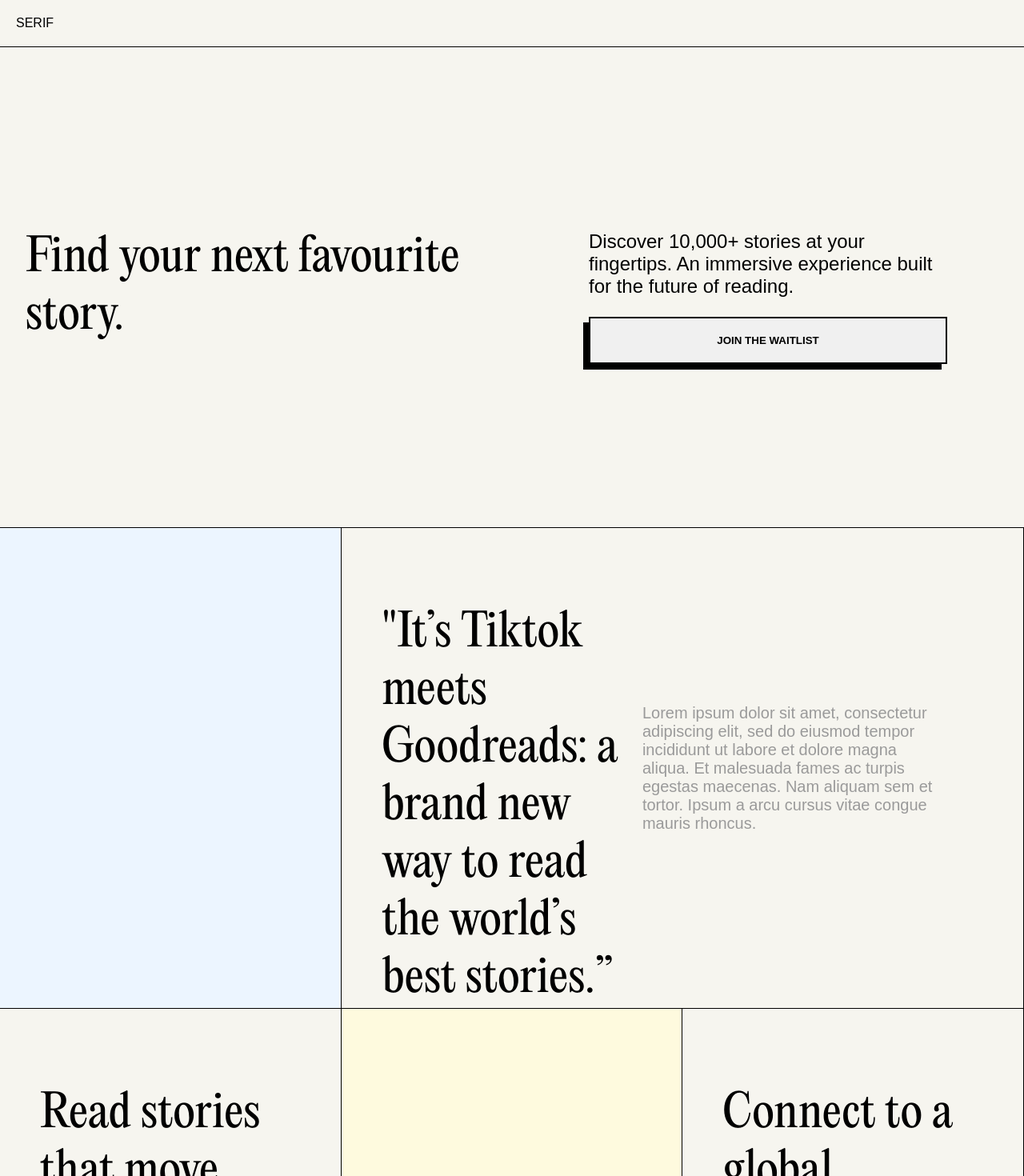
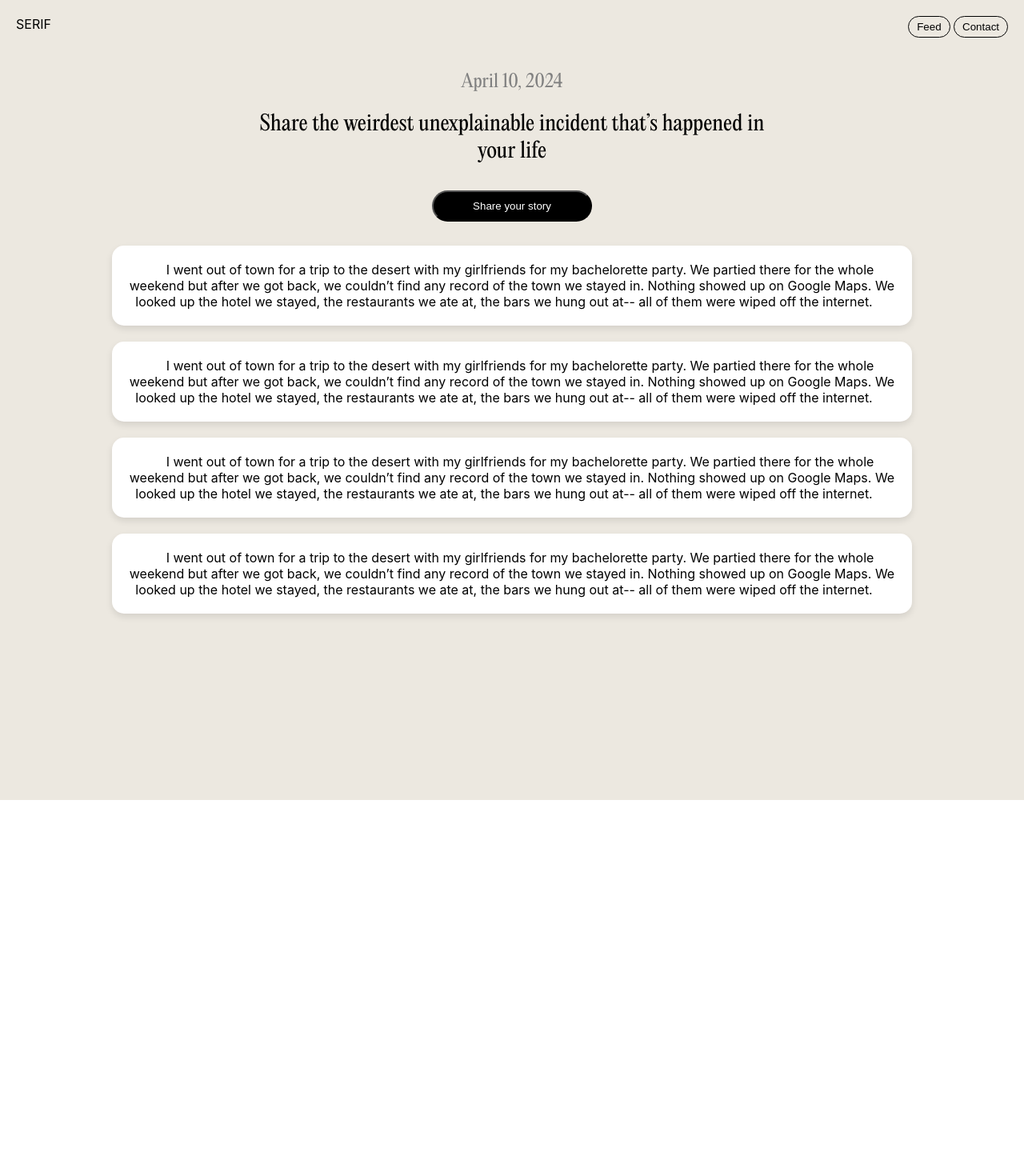
Before and after one commit to mellyeliu/serif-confessions, a React (Create React App) app: page / in a window 1280 px wide. Shown: the top 1470 px of the page at 80% size. After the commit the page ends 1000 px from the top, so only its background shows below. Built offline with nearby package versions, Linux system fonts and the light colour scheme.

Commit message:
quick confessions page

```diff
--- a/src/App.js
+++ b/src/App.js
@@ -1,13 +1,18 @@
 import logo from './logo.svg';
 import './App.css';
+import Header from './Components/Header';
 import PageLayout from './Components/PageLayout';
 import './Fonts/Fonts.css';
+import './PageLayout.css';
+import NavHeader from './Components/NavHeader';
 
 
 function App() {
   return (
     <div className="App">
-      <PageLayout/>
+      <NavHeader />
+      <Header />
+      <PageLayout />
       {/* <header className="App-header">
 
       </header> */}
--- /dev/null
+++ b/src/Components/Header.js
@@ -0,0 +1,31 @@
+import React from 'react';
+import SquareButton from './SquareButton';
+
+const buttonStyle = {
+  padding: '10px 0px',
+  width: 200,
+  borderRadius: 20,
+  background: 'black',
+  color: 'white',
+  margin: '10px 0px',
+}
+
+function Header() {
+  return (
+    <>
+      <div className="body-row single one">
+        <div style={{ color: "grey", float: 'center', marginRight: 'auto', marginLeft: 'auto', width: '50%', alignItems: 'center' }}>
+          <h3 style={{ marginBlockEnd: "0", }}>April 10, 2024</h3>
+        </div>
+      </div>
+      <div className="body-row single one">
+        <div style={{ float: 'center', marginRight: 'auto', marginLeft: 'auto', width: '50%', alignItems: 'center' }}>
+          <h2>Share the weirdest unexplainable incident that’s happened in your life</h2>
+        </div>
+      </div>
+      <button style={buttonStyle}>Share your story</button>
+    </>
+  );
+}
+
+export default Header;
--- a/src/Components/NavHeader.js
+++ b/src/Components/NavHeader.js
@@ -1,9 +1,25 @@
 import React from 'react';
+
+const NavHeaderStyle = {
+  display: 'flex',
+}
+
+const buttonStyle = {
+  background: 'none',
+  border: '1px solid black',
+  borderRadius: 20,
+  padding: '5px 10px'
+}
 
 function NavHeader() {
   return (
-    <div className="nav-header">
-      SERIF
+    <div style={NavHeaderStyle} className="nav-header">
+      <div>
+        SERIF
+      </div>
+      <div style={{ marginLeft: 'auto' }}>
+        <button style={buttonStyle}>Feed</button> <button style={buttonStyle}>Contact</button>
+      </div>
     </div>
   );
 }
--- a/src/Components/PageLayout.js
+++ b/src/Components/PageLayout.js
@@ -1,51 +1,15 @@
 import React from 'react';
-import NavHeader from './NavHeader';
-import Waitlist from './Waitlist';
+import StoryCard from './StoryCard';
+import { TestData } from '../TestData';
 import '../PageLayout.css'; // Assuming CSS is defined in PageLayout.css
 
 const PageLayout = () => {
   return (
-    <div className="page-container">
-      <NavHeader />
-      <div className="body-container">
-        <Waitlist />
-        <div className="body-row double two">
-          <div style={{backgroundColor: "#ECF5FF"}} className="nested-div">
-          </div>
-          <div className="nested-div">
-          <div style={{float: 'left', width: '40%'}}>
-          <h2>"It’s Tiktok meets Goodreads: a brand new way to read the world’s best stories.”</h2>
-        </div>
-        <div style={{float: 'right', width: '50%', paddingTop: 150, paddingRight: 50}}>
-        <p>Lorem ipsum dolor sit amet, consectetur adipiscing elit, sed do eiusmod tempor incididunt ut labore et dolore magna aliqua. Et malesuada fames ac turpis egestas maecenas. Nam aliquam sem et tortor. Ipsum a arcu cursus vitae congue mauris rhoncus. </p>
-        </div>
-        <div style={{clear: 'both'}}></div>
-          </div>
-        </div>
-        <div className="body-row triple three">
-          <div className="nested-div">
-            <h2>Read stories that move you.</h2>
-            <p>Lorem ipsum dolor sit amet, consectetur adipiscing elit, sed do eiusmod tempor incididunt ut labore et dolore magna aliqua. Et malesuada fames ac turpis egestas maecenas. Nam aliquam sem et a tinciin.</p>
-            </div>
-          <div style={{backgroundColor: "#FEFADE"}} className="nested-div"></div>
-          <div className="nested-div">
-          <h2>Connect to a global audience.</h2>
-          <p>Lorem ipsum dolor sit amet, consectetur adipiscing elit, sed do eiusmod tempor incididunt ut labore et dolore magna aliqua. Et malesuada fames ac turpis egestas maecenas. Nam aliquam sem et a tinciin.</p>
-          </div>
-        </div>
-        <div className="body-row double four">
-          <div className="nested-div">
-          <div style={{float: 'left', width: '50%'}}>
-          <h2>We make reading an easy daily habit.</h2>
-        </div>
-        <div style={{float: 'right', width: '30%', paddingTop: 150, paddingRight: 50}}>
-        <p>Lorem ipsum dolor sit amet, consectetur adipiscing elit, sed do eiusmod tempor incididunt ut labore et dolore magna aliqua. Et malesuada fames ac turpis egestas maecenas. Nam aliquam sem et tortor. Ipsum a arcu cursus vitae congue mauris rhoncus. </p>
-        </div>
-        <div style={{clear: 'both'}}></div>
-          </div>
-          <div style={{backgroundColor: "#E5E4FC"}} className="nested-div"></div>
-        </div>
-      </div>
+    <div>
+      <StoryCard {...TestData[0]} />
+      <StoryCard {...TestData[0]} />
+      <StoryCard {...TestData[0]} />
+      <StoryCard {...TestData[0]} />
     </div>
   );
 };
--- /dev/null
+++ b/src/Components/StoryCard.js
@@ -0,0 +1,52 @@
+import React from 'react';
+
+function StoryCard({ timestamp, paragraph, imageUrl }) {
+    // Inline CSS for the StoryCard component
+    const cardStyle = {
+        borderRadius: '15px', // Rounded corners
+        overflow: 'hidden', // Ensures content respects border radius
+        boxShadow: '0 4px 8px rgba(0,0,0,0.1)', // Optional: adds a shadow for depth
+        margin: '20px',
+        background: '#fff', // White background
+        maxWidth: '300px', // Adjust width as needed
+        maxWidth: "75%",
+        marginLeft: 'auto',
+        marginRight: 'auto',
+        padding: '20px',
+    }
+
+    // Inline CSS for the timestamp
+    const timestampStyle = {
+        position: 'absolute', // Positions timestamp in the top left corner
+        top: '10px',
+        left: '10px',
+        background: 'rgba(255, 255, 255, 0.7)', // Semi-transparent background
+        padding: '5px 10px',
+        borderRadius: '10px', // Rounded corners for the timestamp
+        fontSize: '12px',
+    };
+
+    // Inline CSS for the paragraph
+    const paragraphStyle = {
+        padding: '20px',
+        textAlign: 'center',
+        width: '100%',
+    };
+
+    // Inline CSS for the image
+    const imageStyle = {
+        width: '100%', // Ensures the image covers the width of the card
+        display: 'block', // Removes bottom space/margin under the image
+        borderTop: '1px solid #eee', // Separates image from text visually
+    };
+
+    return (
+        <div style={cardStyle}>
+            {/* <div style={timestampStyle}>{timestamp}</div> */}
+            <span style={paragraphStyle}>{paragraph}</span>
+            {/* <img src={imageUrl} style={imageStyle} /> */}
+        </div>
+    );
+}
+
+export default StoryCard;
--- a/src/Components/Waitlist.js
+++ /dev/null
@@ -1,20 +0,0 @@
-import React from 'react';
-import SquareButton from './SquareButton';
-
-function Waitlist() {
-  return (
-    <div className="body-row single one">
-    <div style={{float: 'left', width: '50%', display: 'flex', alignItems: 'center'}}>
-      <h2>Find your next favourite story.</h2>
-    </div>
-    <div style={{float: 'right', width: '35%', display: 'flex', alignItems: 'center', justifyContent: 'center', flexDirection: 'column', alignItems: 'stretch'}}>
-    <h3>Discover 10,000+ stories at your fingertips.
-An immersive experience built for the future of reading. </h3>
-      <SquareButton label={'Join the Waitlist'}/>
-    </div>
-    <div style={{clear: 'both'}}></div>
-    </div>
-  );
-}
-
-export default Waitlist;
--- a/src/PageLayout.css
+++ b/src/PageLayout.css
@@ -1,6 +1,6 @@
 @font-face {
   font-family: 'EditorialNew';
-    src:  url('Fonts/PPEditorialNew-Regular-BF644b214ff145f.otf') format('opentype');
+  src: url('Fonts/PPEditorialNew-Regular-BF644b214ff145f.otf') format('opentype');
   font-weight: normal;
   font-style: normal;
 }
@@ -12,13 +12,19 @@
   font-style: normal;
 }
 
+.App {
+  background-color: #ECE8E0;
+  height: 1000px;
+}
+
 @media (max-width: 700px) {
   .page-container {
     overflow: hidden;
     box-sizing: border-box !important;
   }
 
-      .nested-div, .text {
+  .nested-div,
+  .text {
     font-size: 12px;
     width: 100%;
     float: none !important;
@@ -34,6 +40,9 @@
     display: block;
     font-size: 48px !important;
     padding: 0px !important;
+    font-family: 'EditorialNew';
+    font-weight: 300;
+    text-align: center;
   }
 
   h3 {
@@ -50,10 +59,12 @@
     flex-direction: column;
     padding: 15px 30px;
     /* padding: 10px; */
-        width: 100%; /* Ensure full width on small screens */
+    width: 100%;
+    /* Ensure full width on small screens */
     height: auto !important;
     box-sizing: border-box;
   }
+
   div {
     width: 100% !important;
     float: none !important;
@@ -71,7 +82,6 @@
   /* background-color: #f0f0f0; */
   padding: 20px;
   text-align: left;
-    border-bottom: 1px solid black;;
 }
 
 .body-container {
@@ -82,60 +92,22 @@
   /* margin-bottom: 20px; */
   display: flex;
   justify-content: space-around;
-    height: 600px;
-    border-bottom: 1px solid black;;
 }
 
-  .body-row.single {
-    text-align: center;
-  }
 
-  .nested-div {
-    flex: 1;
-    margin: 0 0px; /* Adds spacing between divs */
-    /* background-color: #e9e9e9; */
-    padding: 50px;
-    text-align: center;
-    border-right: 1px solid black;
-    box-sizing: border-box !important;
-  }
-
-  /* Targets the second row */
-.two .nested-div:first-child {
-    flex: 0 1 33.3% !important;
-  }
-
-  .two .nested-div:last-child {
-    flex: 0 1 66.6% !important;
-  }
-
-  /* Targets the fourth row */
-  .four .nested-div:first-child {
-    flex: 0 1 66.66%;
-  }
-
-  .four .nested-div:last-child {
-    flex: 0 1 33.33%;
-  }
-
-  /* .nested-div-custom {
-    margin: 0 0px;
-    text-align: center;
-    border-right: 1px solid black;
-  } */
 
 h2 {
-    font-size: 56px;
   font-family: 'EditorialNew';
-    font-weight: normal;
-    text-align: left;
+  font-weight: 300;
+  text-align: center;
+  font-size: 26px;
 }
 
 h3 {
-    color: #000000;
-    font-size: 24px;
-    text-align: left;
-    font-weight: normal;
+  font-family: 'EditorialNew';
+  font-weight: 300;
+  text-align: center;
+  font-size: 22px;
 }
 
 
--- /dev/null
+++ b/src/TestData.js
@@ -0,0 +1,17 @@
+export const TestData = [
+    {
+        paragraph: "I went out of town for a trip to the desert with my girlfriends for my bachelorette party. We partied there for the whole weekend but after we got back, we couldn’t find any record of the town we stayed in. Nothing showed up on Google Maps. We looked up the hotel we stayed, the restaurants we ate at, the bars we hung out at-- all of them were wiped off the internet.",
+        timestamp: "One Hour Ago",
+        url: "",
+    },
+    {
+        paragraph: "I went out of town for a trip to the desert with my girlfriends for my bachelorette party. We partied there for the whole weekend but after we got back, we couldn’t find any record of the town we stayed in. Nothing showed up on Google Maps. We looked up the hotel we stayed, the restaurants we ate at, the bars we hung out at-- all of them were wiped off the internet.",
+        timestamp: "One Hour Ago",
+        url: "",
+    },
+    {
+        paragraph: "I went out of town for a trip to the desert with my girlfriends for my bachelorette party. We partied there for the whole weekend but after we got back, we couldn’t find any record of the town we stayed in. Nothing showed up on Google Maps. We looked up the hotel we stayed, the restaurants we ate at, the bars we hung out at-- all of them were wiped off the internet.",
+        timestamp: "One Hour Ago",
+        url: "",
+    }
+]
```
Also changed, not shown: src/Components/Home.js (added). Lines whose indentation alone changed are shown as unchanged.
